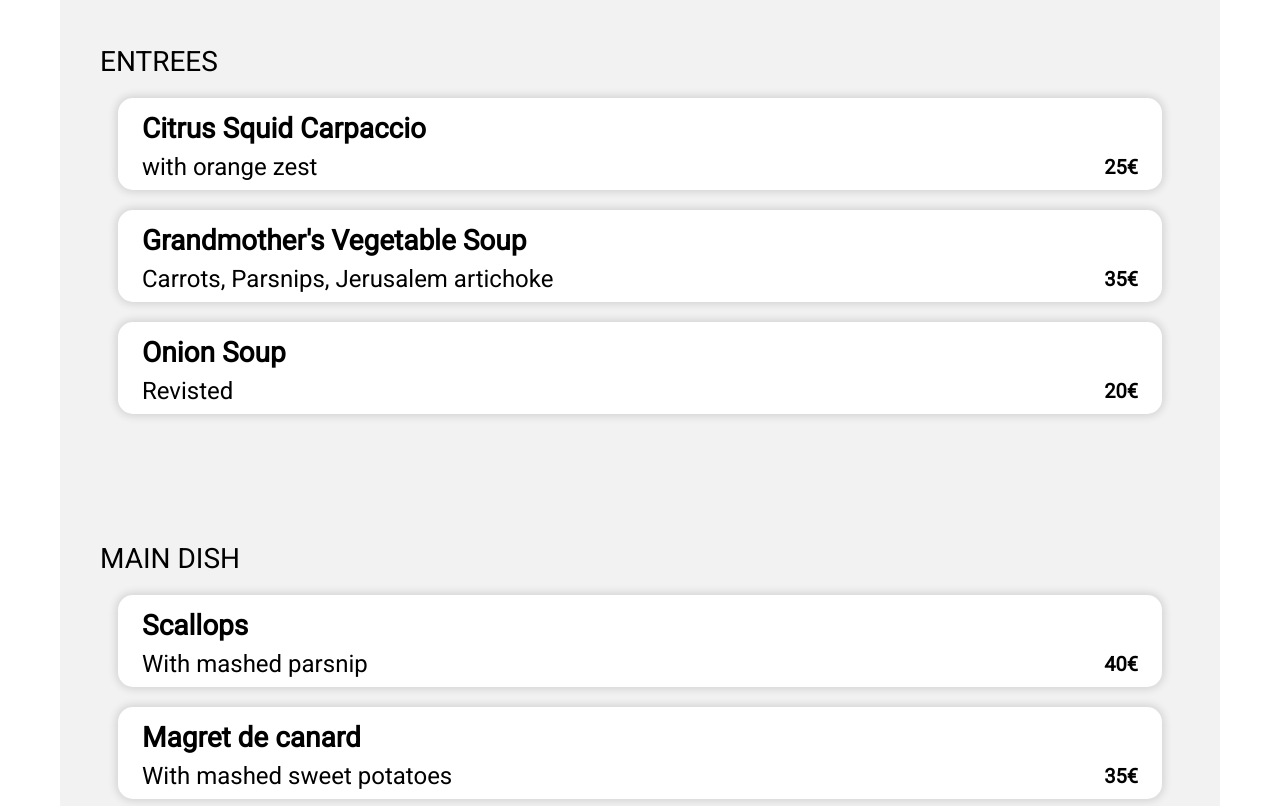
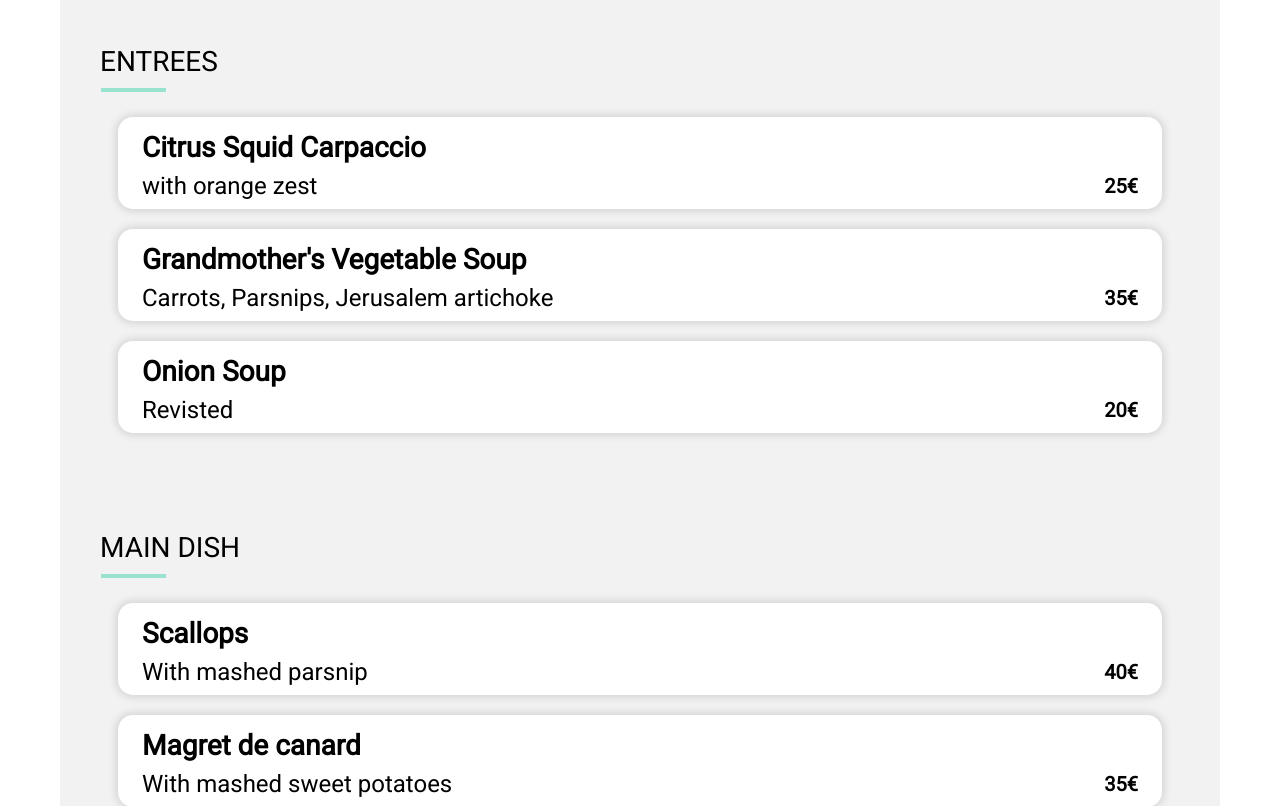
Before and after one commit to LilycLiu/Ohmyfood, a website: page Ohmyfood/menuBastille.html in a window 1280 px wide. Shown: the part 698-1504 px from the top of the page. Drawn offline with Linux system fonts and the light colour scheme; a web font is replaced by a local one.

Commit message:
update menu and Sass

```diff
--- a/Ohmyfood/menuBastille.html
+++ b/Ohmyfood/menuBastille.html
@@ -23,6 +23,7 @@
                 <i class="fa-regular fa-heart"></i>
             </div>
             <p class="courseTitle">ENTREES</p>
+            <div class="underLine"></div>
             <div class="choiceCourses">
                 <div class="checkmark">
                     <div class="dessert dessert1">
@@ -47,6 +48,7 @@
                 </div>
             </div>
             <p class="courseTitle">MAIN DISH</p>
+            <div class="underLine"></div>
             <div class="choiceCourses">
                 <div class="checkmark">
                     <div class="dessert dessert2">
@@ -71,6 +73,7 @@
                 </div>
             </div>
             <p class="courseTitle">DESSERTS</p>
+            <div class="underLine"></div>
             <div class="choiceCourses">
                 <div class="checkmark">
                     <div class="dessert dessert3">
--- a/Ohmyfood/style.scss
+++ b/Ohmyfood/style.scss
@@ -256,7 +256,7 @@ header{
     justify-content: space-evenly;
     gap: $gap + 10;
     width: 90%;
-    padding-bottom: 80px;
+    padding-bottom: 50px;
     flex-direction: column;
     background: $lightGray;
     & i {
@@ -492,18 +492,14 @@ text-decoration: none;
     }
 }
 
-.choiceCourses1{
-    display: flex;
-    justify-content: space-evenly;
-    gap: $gap + 10;
-    padding-bottom: 80px;
-    flex-direction: column;
-    background: $lightGray;
-    width: 90%;
-    & i {
-    padding-right: $padding-menu;
-    }
-
+.underLine{
+    background-color: $tertiary;
+    margin-top: -10px;
+    margin-bottom: 5px;
+    height: 4px;
+    width: 65px;
+    align-self: start;
+    margin-left: 41px;
 }
 
 @keyframes animate-fade {
@@ -588,12 +584,10 @@ text-decoration: none;
 @keyframes fade {
     0% {
         rotate: 0;
-        right: 0px;
         opacity: 0;
     }
     100% {
         rotate: 360deg;
-        right: 100px;
         opacity: 1;
     }
 }
@@ -642,7 +636,6 @@ text-decoration: none;
 
 .dishBtn{
     display: flex;
-
 }
 
 .menuOptionMenu{
@@ -669,15 +662,11 @@ text-decoration: none;
         justify-content: center;
         width: $widthPC + 5;
     }
-}
-
-@keyframes spin{
-    0%{
-        left: 0px;
-        background-color: none;
-    }
-    100%{
-        left: 100px;
-        background-color: $tertiary;
+    &:hover {
+        background-color: #c19cf0;
+        background-image: none;
+        cursor: pointer;
+        box-shadow: 5px 5px 7px rgba(0,0,0,0.4);
+        transition: 0.7s;
     }
 }
```
Also changed, not shown: Ohmyfood/menuEnchanted.html (+3 -0 lines), Ohmyfood/style.css.
